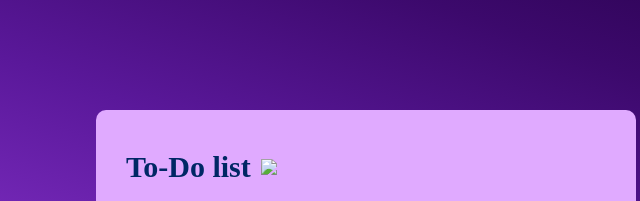
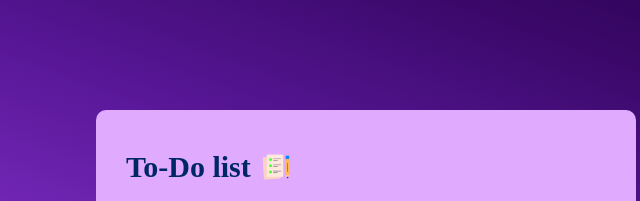
Before and after one commit to Urfavsahil/my-website, a plain HTML site: page index.html in a window 1280 px wide. Shown: the top 201 px of the page, 274-914 px from the left. Drawn offline with Linux system fonts and the light colour scheme.

Commit message:
Update index.html

```diff
--- a/index.html
+++ b/index.html
@@ -9,7 +9,7 @@
 <body>
     <div class="container">
         <div class="todo-app">
-            <h2>To-Do list <img src="images/icon.png" ></h2>
+            <h2>To-Do list <img src="icon.png" ></h2>
             <div class="row">
                 <input type=" text" id="input-box" placeholder="Add your text">
                 <button onclick="addTask()">Add</button>
```
